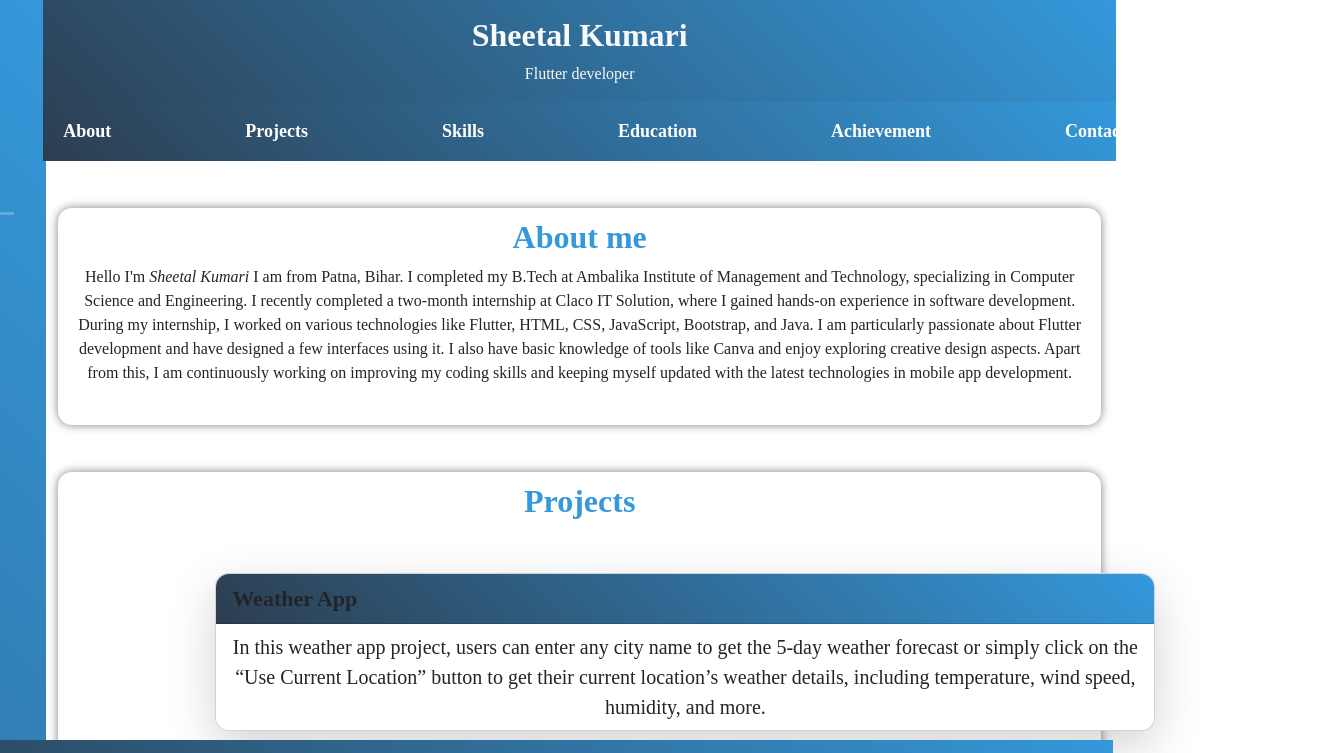
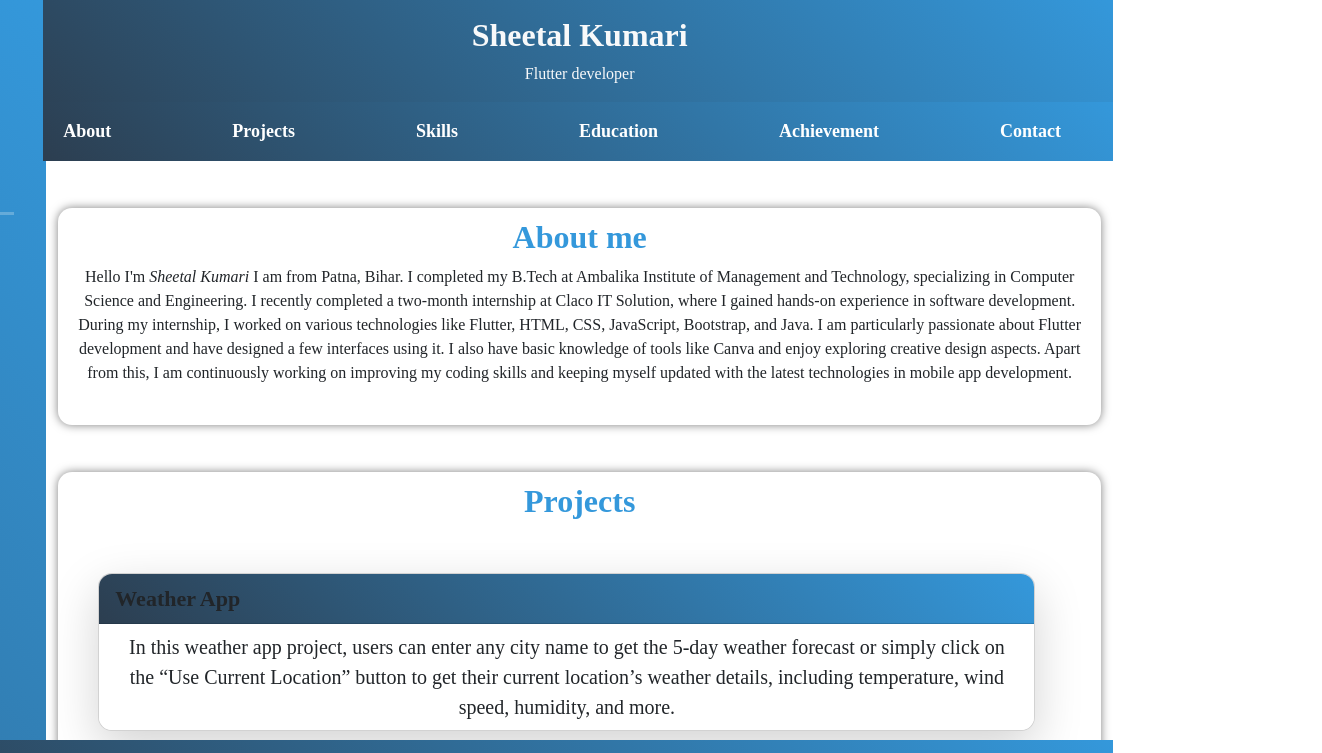
Before and after one commit to sheetal454/Portfolio, a plain HTML site: page index.html in a window 1280 px wide. Shown: the top 753 px of the page, 1322 px wide, since content can reach past the window. Drawn offline with nearby package versions, Linux system fonts and the light colour scheme.

Commit message:
style.css

```diff
--- a/style.css
+++ b/style.css
@@ -1,6 +1,10 @@
 html {
     scroll-behavior: smooth;
 }
+html, body {
+    overflow-x: hidden;
+}
+
 
 * {
 font-family: 'Times New Roman', Times, serif;
@@ -35,7 +39,7 @@ font-size: 22px;
 }
 
 .menu-navbar-nav {
-gap: 118px;
+gap: 105px;
 }
 
 .header_wrapper {
@@ -171,10 +175,21 @@ box-shadow: 0px 0px 8px rgba(52, 152, 219, 0.5);
 .figure>img{
     max-width: 90px;
 }
+
 }
 
+@media (max-width: 1399px){
+    .card{
+        width: 92%;
+        margin-left: 28px;
+    }
+
+}
+
+
+
 /* For mobile devices */
-@media (max-width: 767px) {
+@media (max-width: 991px) {
 .col-md-2, .col-md-10 {
 width: 100%;
 }
```
